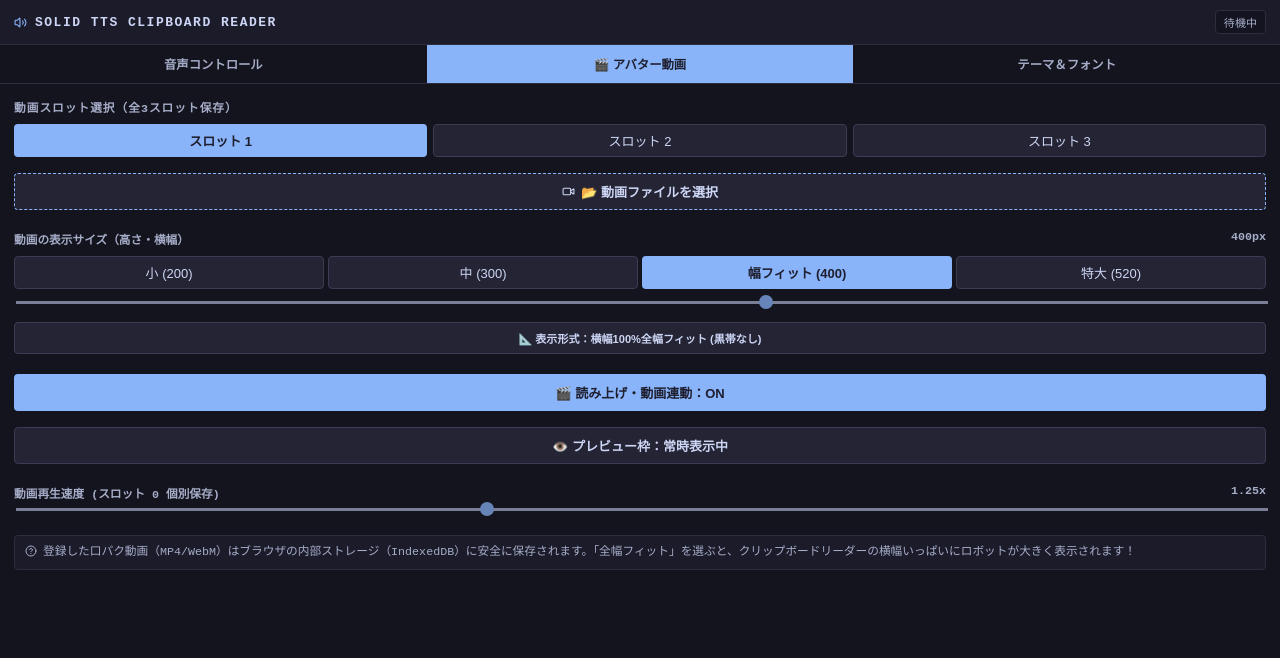
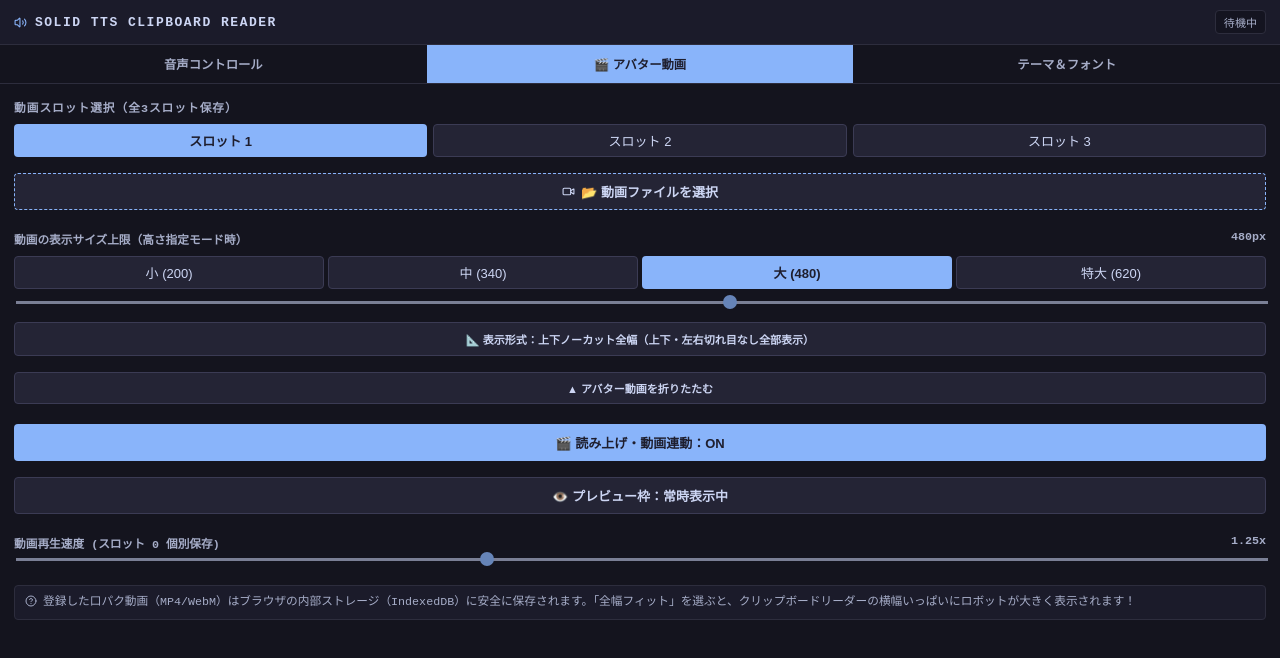
Before and after one commit to soroeru-afk/SOLID-TTS-CLIPBOARD-READER, a React (Vite) app: page / in a window 1280 px wide. Both pictures are taken after a click on the button "🎬 アバター動画". Shown: the top 658 px of the page. Built offline with nearby package versions, Linux system fonts and the light colour scheme.

Commit message:
feat: 上下ノーカット全幅表示モード(頭から下まで全表示)・動画折りたたみトグルバー・細身スクロールバー追加

```diff
--- a/src/App.tsx
+++ b/src/App.tsx
@@ -130,8 +130,9 @@ export default function App() {
     return isNaN(v) || v < 0 || v >= VID_SLOT_COUNT ? 0 : v;
   });
   const [vidSpeed, setVidSpeed] = useState(() => getSlotVidSpeed(vidSlot));
-  const [vidHeight, setVidHeight] = useState(() => parseInt(localStorage.getItem("solid-tts-vid-height") || "400")); // デフォルト幅フィット400px
-  const [vidFitMode, setVidFitMode] = useState<"cover" | "contain">(() => (localStorage.getItem("solid-tts-vid-fit") as "cover" | "contain") || "cover"); // デフォルト黒帯なし全幅
+  const [vidHeight, setVidHeight] = useState(() => parseInt(localStorage.getItem("solid-tts-vid-height") || "480"));
+  const [vidFitMode, setVidFitMode] = useState<"auto" | "cover" | "contain">(() => (localStorage.getItem("solid-tts-vid-fit") as "auto" | "cover" | "contain") || "auto"); // デフォルト上下ノーカット全幅
+  const [isVidCollapsed, setIsVidCollapsed] = useState(() => localStorage.getItem("solid-tts-vid-collapsed") === "1"); // 動画折りたたみ状態
   const [vidSyncEnabled, setVidSyncEnabled] = useState(() => localStorage.getItem("solid-tts-vid-sync") !== "0"); // デフォルトON
   const [vidVisible, setVidVisible] = useState(() => localStorage.getItem("solid-tts-vid-visible") !== "0"); // デフォルトON
   const [videoBlobUrl, setVideoBlobUrl] = useState<string | null>(null);
@@ -170,11 +171,20 @@ export default function App() {
     localStorage.setItem("solid-tts-vid-height", String(h));
   };
 
-  // 全幅フィット（cover / contain）の切り替え
+  // 全幅フィット（auto: 上下ノーカット全幅 / cover: 枠内全幅カバー / contain: 全体収容）の切り替え
   const toggleVidFitMode = () => {
-    const next = vidFitMode === "cover" ? "contain" : "cover";
+    const next = vidFitMode === "auto" ? "cover" : vidFitMode === "cover" ? "contain" : "auto";
     setVidFitMode(next);
     localStorage.setItem("solid-tts-vid-fit", next);
+  };
+
+  // 動画の折りたたみトグル
+  const toggleVidCollapse = () => {
+    setIsVidCollapsed(prev => {
+      const next = !prev;
+      localStorage.setItem("solid-tts-vid-collapsed", next ? "1" : "0");
+      return next;
+    });
   };
 
   // スロットごとの動画再生速度変更
@@ -640,7 +650,13 @@ export default function App() {
 
       {/* アバター動画プレビュー領域（動画があり、かつ表示ONの場合に常時上部へ表示） */}
       {videoBlobUrl && vidVisible && (
-        <div className="avatar-video-wrapper" style={{ maxHeight: `${vidHeight}px` }}>
+        <>
+          <div
+            className={`avatar-video-wrapper ${isVidCollapsed ? "collapsed" : ""}`}
+            style={{
+              maxHeight: isVidCollapsed ? "0px" : (vidFitMode === "auto" ? "none" : `${vidHeight}px`)
+            }}
+          >
             <video
               ref={videoRef}
               src={videoBlobUrl}
@@ -648,28 +664,42 @@ export default function App() {
               muted
               playsInline
               className={`avatar-video-element fit-${vidFitMode}`}
-            style={{ maxHeight: `${vidHeight}px` }}
+              style={{
+                maxHeight: isVidCollapsed ? "0px" : (vidFitMode === "auto" ? "none" : `${vidHeight}px`)
+              }}
             />
             {/* 右上クイックサイズ＆フィット切り替えボタン */}
+            {!isVidCollapsed && (
               <div className="avatar-size-bar">
                 <button
                   onClick={toggleVidFitMode}
                   className="btn-size-toggle"
-              title={vidFitMode === "cover" ? "全体収容(黒帯あり)に切替" : "横幅100%全幅フィット(黒帯なし)に切替"}
+                  title="表示形式切替（上下ノーカット全幅 ↔ 枠内全幅 ↔ 全体収容）"
                   style={{ marginRight: "4px" }}
                 >
-              {vidFitMode === "cover" ? "全幅フィット中" : "全体表示中"}
+                  {vidFitMode === "auto" ? "📐 上下ノーカット" : vidFitMode === "cover" ? "✂️ 枠内全幅" : "🔲 全体収容"}
                 </button>
                 <button
-              onClick={() => changeVidHeight(vidHeight >= 400 ? 200 : 400)}
+                  onClick={toggleVidCollapse}
                   className="btn-size-toggle"
-              title={vidHeight >= 400 ? "標準サイズ(200px)に縮小" : "特大サイズ(400px)に拡大"}
+                  title="動画を折りたたむ"
                 >
-              {vidHeight >= 400 ? <Minimize2 size={11} /> : <Maximize2 size={11} />}
-              {vidHeight >= 400 ? "縮小" : "特大拡大"}
+                  <ChevronUp size={11} /> 閉じる
                 </button>
               </div>
+            )}
           </div>
+
+          {/* 動画の一番下の折りたたみバー（カオルさまご要望機能） */}
+          <div
+            onClick={toggleVidCollapse}
+            className="avatar-collapse-bar"
+            title={isVidCollapsed ? "動画を展開" : "動画を折りたたむ"}
+          >
+            {isVidCollapsed ? <ChevronDown size={13} /> : <ChevronUp size={13} />}
+            <span>{isVidCollapsed ? "🎬 アバター動画を展開する" : "▲ アバター動画を折りたたむ"}</span>
+          </div>
+        </>
       )}
 
       {/* Main Panel Content */}
@@ -960,7 +990,7 @@ export default function App() {
             {/* 動画表示サイズ設定（カオルさまご要望機能） */}
             <div className="setting-row" style={{ marginTop: "10px" }}>
               <div className="setting-label-row">
-                <span>動画の表示サイズ（高さ・横幅）</span>
+                <span>動画の表示サイズ上限（高さ指定モード時）</span>
                 <span>{vidHeight}px</span>
               </div>
               <div className="size-presets-grid" style={{ marginBottom: "6px" }}>
@@ -971,38 +1001,58 @@ export default function App() {
                   小 (200)
                 </button>
                 <button
-                  onClick={() => changeVidHeight(300)}
-                  className={`slot-btn ${vidHeight === 300 ? "active" : ""}`}
+                  onClick={() => changeVidHeight(340)}
+                  className={`slot-btn ${vidHeight === 340 ? "active" : ""}`}
                 >
-                  中 (300)
+                  中 (340)
                 </button>
                 <button
-                  onClick={() => changeVidHeight(400)}
-                  className={`slot-btn ${vidHeight === 400 ? "active" : ""}`}
+                  onClick={() => changeVidHeight(480)}
+                  className={`slot-btn ${vidHeight === 480 ? "active" : ""}`}
                 >
-                  幅フィット (400)
+                  大 (480)
                 </button>
                 <button
-                  onClick={() => changeVidHeight(520)}
-                  className={`slot-btn ${vidHeight === 520 ? "active" : ""}`}
+                  onClick={() => changeVidHeight(620)}
+                  className={`slot-btn ${vidHeight === 620 ? "active" : ""}`}
                 >
-                  特大 (520)
+                  特大 (620)
                 </button>
               </div>
               <input
                 type="range"
                 min="160"
-                max="560"
+                max="720"
                 step="10"
                 value={vidHeight}
                 onChange={(e) => changeVidHeight(parseInt(e.target.value))}
               />
             </div>
 
-            {/* 表示フィット切替ボタン（黒帯なし全幅フィット ↔ 全体等倍表示） */}
+            {/* 表示フィット切替ボタン（上下ノーカット全幅 ↔ 枠内全幅カバー ↔ 全体収容） */}
             <div className="setting-row" style={{ marginTop: "6px" }}>
               <button
                 onClick={toggleVidFitMode}
+                className="btn-action"
+                style={{
+                  width: "100%",
+                  padding: "8px 10px",
+                  fontSize: "0.85em",
+                  borderColor: "var(--border-btn-secondary)"
+                }}
+              >
+                {vidFitMode === "auto"
+                  ? "📐 表示形式：上下ノーカット全幅（上下・左右切れ目なし全部表示）"
+                  : vidFitMode === "cover"
+                  ? "✂️ 表示形式：枠内全幅カバー（高さを固定し上下クロップ）"
+                  : "🔲 表示形式：全体収容モード（等倍比率枠内収容）"}
+              </button>
+            </div>
+
+            {/* 動画枠の折りたたみ切替ボタン */}
+            <div className="setting-row" style={{ marginTop: "6px" }}>
+              <button
+                onClick={toggleVidCollapse}
                 className="btn-action"
                 style={{
                   width: "100%",
@@ -1011,7 +1061,7 @@ export default function App() {
                   borderColor: "var(--border-btn-secondary)"
                 }}
               >
-                {vidFitMode === "cover" ? "📐 表示形式：横幅100%全幅フィット (黒帯なし)" : "📐 表示形式：全体収容モード (等倍比率)"}
+                {isVidCollapsed ? "🎬 アバター動画を展開する" : "▲ アバター動画を折りたたむ"}
               </button>
             </div>
 
--- a/src/index.css
+++ b/src/index.css
@@ -513,20 +513,34 @@ input[type="range"]::-moz-range-thumb {
   border-bottom: 1px solid var(--border-app);
   flex-shrink: 0;
   position: relative;
-  transition: max-height 0.25s ease;
+  transition: max-height 0.25s ease, opacity 0.2s ease;
+}
+
+.avatar-video-wrapper.collapsed {
+  max-height: 0 !important;
+  opacity: 0;
+  border-bottom: none;
+  pointer-events: none;
 }
 
 .avatar-video-element {
   width: 100%;
-  height: 100%;
   display: block;
 }
 
+.avatar-video-element.fit-auto {
+  width: 100%;
+  height: auto;
+  object-fit: contain;
+}
+
 .avatar-video-element.fit-cover {
+  height: 100%;
   object-fit: cover;
 }
 
 .avatar-video-element.fit-contain {
+  height: 100%;
   object-fit: contain;
 }
 
@@ -555,6 +569,62 @@ input[type="range"]::-moz-range-thumb {
 .btn-size-toggle:hover {
   background: rgba(0, 0, 0, 0.85);
   border-color: rgba(255, 255, 255, 0.6);
+}
+
+/* 動画の一番下の折りたたみバー */
+.avatar-collapse-bar {
+  width: 100%;
+  padding: 5px 10px;
+  background-color: var(--bg-header);
+  color: var(--text-secondary);
+  border-bottom: 1px solid var(--border-app);
+  display: flex;
+  align-items: center;
+  justify-content: center;
+  gap: 6px;
+  font-size: calc(var(--font-size-current) * 0.9);
+  font-weight: bold;
+  cursor: pointer;
+  user-select: none;
+  flex-shrink: 0;
+  transition: background-color 0.2s, color 0.2s;
+}
+
+.avatar-collapse-bar:hover {
+  background-color: var(--bg-btn-secondary);
+  color: var(--text-primary);
+}
+
+/* 細いスクロールバー（Thin Scrollbar: カオルさまご要望機能） */
+.panel-content::-webkit-scrollbar,
+.app-container::-webkit-scrollbar,
+body::-webkit-scrollbar {
+  width: 5px;
+  height: 5px;
+}
+
+.panel-content::-webkit-scrollbar-track,
+.app-container::-webkit-scrollbar-track,
+body::-webkit-scrollbar-track {
+  background: transparent;
+}
+
+.panel-content::-webkit-scrollbar-thumb,
+.app-container::-webkit-scrollbar-thumb,
+body::-webkit-scrollbar-thumb {
+  background: var(--border-btn-secondary);
+  border-radius: 4px;
+}
+
+.panel-content::-webkit-scrollbar-thumb:hover,
+.app-container::-webkit-scrollbar-thumb:hover,
+body::-webkit-scrollbar-thumb:hover {
+  background: var(--bg-btn-primary);
+}
+
+.panel-content {
+  scrollbar-width: thin;
+  scrollbar-color: var(--border-btn-secondary) transparent;
 }
 
 .slot-grid {
```
Lines whose indentation alone changed are shown as unchanged.
